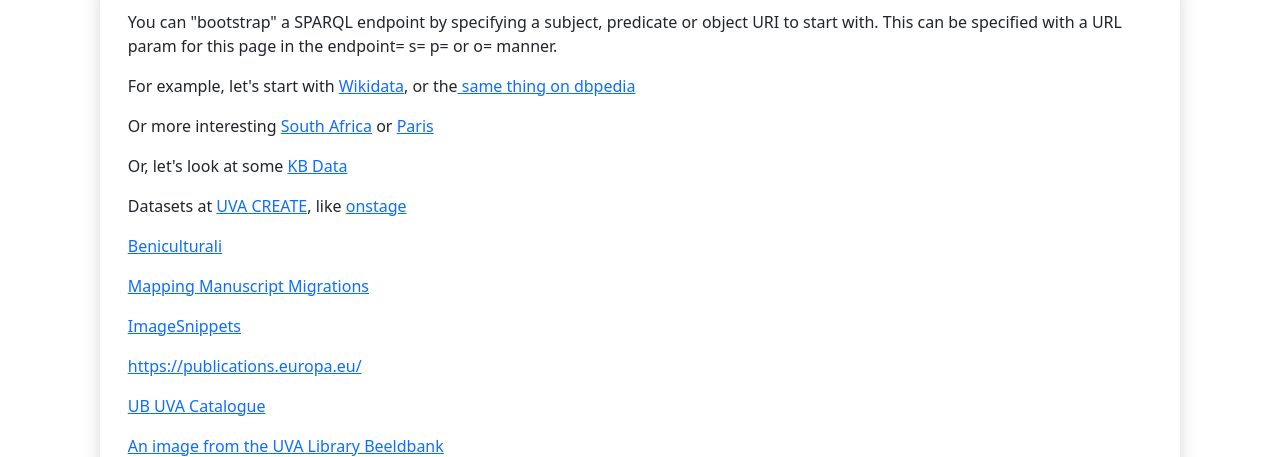
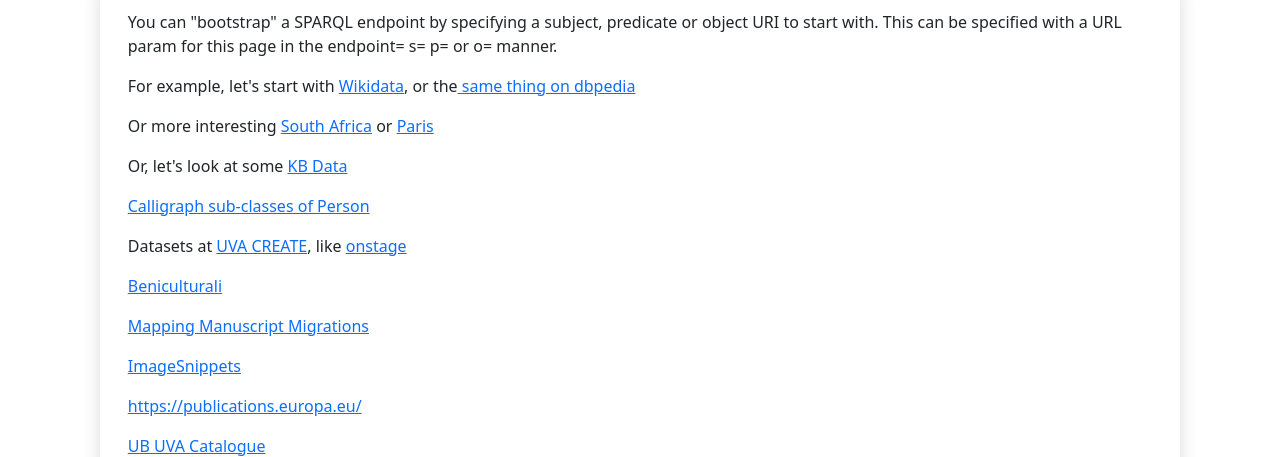
Before and after one commit to epoz/shmarql, a FastAPI app: template src/templates/choose_endpoint.html in a window 1280 px wide. Shown: the part 228-685 px from the top of the page. Run offline with FastAPI, Linux system fonts and the light colour scheme; the template is opened without the code that fills it, so the values that code supplies are empty; some libraries are stand-ins or nearby versions.

Commit message:
Add Calligraph

```diff
--- a/src/templates/choose_endpoint.html
+++ b/src/templates/choose_endpoint.html
@@ -21,6 +21,8 @@
         <p>For example, let's start with <a href="?e=https://query.wikidata.org/sparql&s=%3Chttp://www.wikidata.org/entity/Q185372%3E">Wikidata</a>, or the<a href="/shmarql/?e=https://dbpedia.org/sparql&s=%3Chttp://dbpedia.org/resource/Girl_With_a_Pearl_Earring%3E"> same thing on dbpedia </a></p>
         <p>Or more interesting <a href="?e=https://dbpedia.org/sparql&s=<http%3A//dbpedia.org/resource/South_Africa>">South Africa</a> or  <a href="/shmarql/?e=https://dbpedia.org/sparql&s=%3Chttp://dbpedia.org/resource/Paris%3E">Paris</a></p>
         <p>Or, let's look at some <a href="?e=https://data.bibliotheken.nl/sparql&s=%3Chttp://data.bibliotheken.nl/id/nbt/p192741446%3E">KB Data</a>
+        <p><a href="?e=http://caligraph.org/sparql&o=%3Chttp://caligraph.org/ontology/Person%3E">Calligraph sub-classes of Person</a></p>
+
         <p>Datasets at <a href="?e=https://data.create.humanities.uva.nl/sparql&p=%3Fp&o=<https%3A//data.create.humanities.uva.nl/id/datasets/>">UVA CREATE</a>, like <a href="?e=https://data.create.humanities.uva.nl/sparql&p=%3Fp&s=<https://data.create.humanities.uva.nl/id/onstage/>">onstage</a></p>
         <p><a href="?e=https://dati.cultura.gov.it/sparql&s=%3Chttps://w3id.org/arco/resource/ArchaeologicalProperty/0600003054%3E">Beniculturali</a></p>
         <p><a href="?e=https://ldf.fi/mmm/sparql&s=%3Chttp://ldf.fi/mmm/manifestation_singleton/bibale_10000%3E">Mapping Manuscript Migrations</a></p>
```
